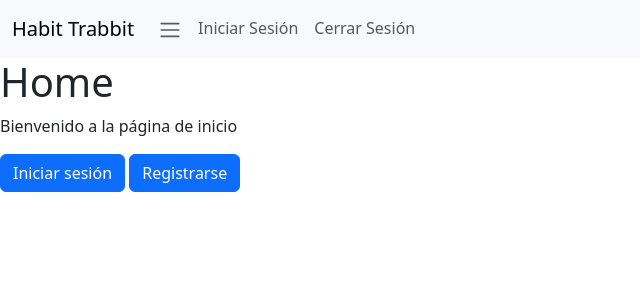
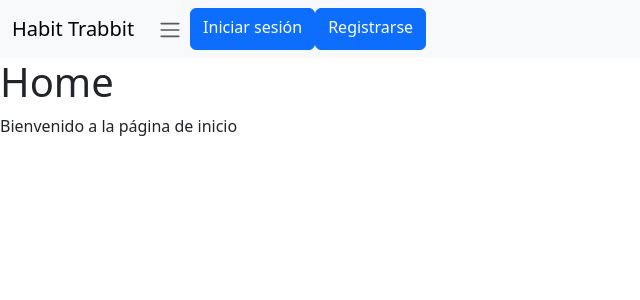
Before and after one commit to rcsrn/HabitTracker, a Django app: page / in a window 1280 px wide. Shown: the top 300 px of the page, without its empty margins (0-640 px from the left). Run offline with Django 5.2, Linux system fonts and the light colour scheme.

Commit message:
changes in nav bar and home

```diff
--- a/templates/home.html
+++ b/templates/home.html
@@ -2,12 +2,7 @@
 {% block content %}
     <h1>Home</h1>
     <p>Bienvenido a la página de inicio</p>
-    {% if user.is_authenticated %}
-        <a href="/logout" class="btn btn-primary">Cerrar sesión</a>
-    {% else %}
-        <a href="/login" class="btn btn-primary">Iniciar sesión</a>
-        <a href="/registro" class="btn btn-primary">Registrarse</a>
-    {% endif %}
+
 
     {% if user.is_authenticated %}
 
--- a/templates/navbar.html
+++ b/templates/navbar.html
@@ -10,8 +10,12 @@
       <div class="collapse navbar-collapse" id="navbarNavAltMarkup">
         <div class="navbar-nav">
           <a class="nav-link active" aria-current="page" href="#"><span class="navbar-toggler-icon"></span> </a>
-          <a class="nav-link" href="#">Iniciar Sesión</a>
-          <a class="nav-link" href="#">Cerrar Sesión</a>
+          {% if user.is_authenticated %}
+            <a href="/logout" class="btn btn-primary">Cerrar sesión</a>
+          {% else %}
+            <a href="/login" class="btn btn-primary">Iniciar sesión</a>
+            <a href="/registro" class="btn btn-primary">Registrarse</a>
+          {% endif %}
         </div>
       </div>
     </div>
```
